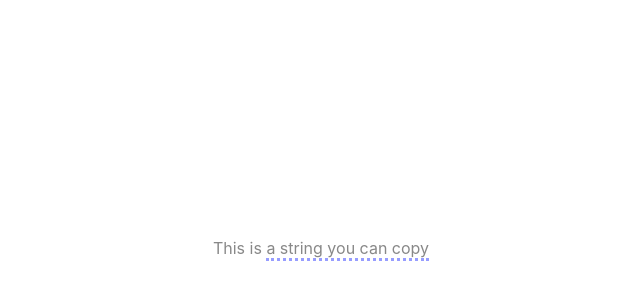
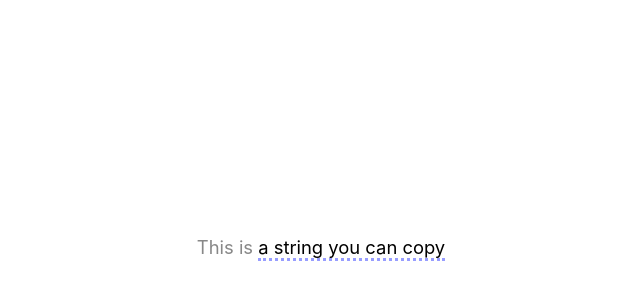
Before and after one commit to alextrieu/clipboardAPI, a React (Vite) app: page / in a window 1280 px wide. Shown: the part 152-452 px from the top of the page, without its empty margins (319-959 px from the left). Built offline with nearby package versions, Linux system fonts and the light colour scheme.

Commit message:
refactored code

```diff
--- a/index.html
+++ b/index.html
@@ -3,6 +3,7 @@
   <head>
     <meta charset="UTF-8" />
     <link rel="icon" type="image/svg+xml" href="/vite.svg" />
+    <link rel="stylesheet" href="https://cdnjs.cloudflare.com/ajax/libs/animate.css/4.1.1/animate.min.css"/>
     <meta name="viewport" content="width=device-width, initial-scale=1.0" />
     <title>Vite + React</title>
   </head>
--- a/src/App.css
+++ b/src/App.css
@@ -1,30 +1,59 @@
 #root {
   max-width: 1280px;
   margin: 0 auto;
-  padding: 2rem;
+  padding: 5rem;
   text-align: center;
 }
 
 .text-container {
   color: #888;
   position: relative;
+  width: 500px;
 }
 
-.copy-button {
+/* .copy-button {
   border-bottom: 3px dotted #646cffaa;
   text-decoration: none;
   cursor: pointer;
 }
 
-.copy-popup {
-  position: absolute;
-  bottom: 10px;
-  right: -20px;
-  border: 1px solid white;
-  padding: 2px;
-  display: none;
-}
+
 
 .copy-button:hover + .copy-popup {
   display: block;
+} */
+
+.copy-button {
+  outline: none;
+  border: none;
+  background-color: transparent;
+  padding: 0;
+  font-family: Inter, system-ui, Avenir, Helvetica, Arial, sans-serif;
+  border-bottom: 3px dotted #646cffaa;
+  cursor: pointer;
 }
+
+/* .copy-popup {
+  position: absolute;
+  top: -23px;
+  left: 100px;
+  border: 1px solid white;
+  padding: 0px 5px 0px 5px;
+  min-width: 100px;
+  width: 200px;
+} */
+
+.copy-popup {
+  position: absolute;
+  bottom: 25px;
+  left: 300px;
+  border: 1px solid white;
+  border-radius: 5px;
+  padding: 0px 5px 0px 5px;
+  background-color: white;
+  color: black;
+}
+
+span, .copy-button {
+  font-size: 1.15rem;
+}
--- a/src/App.jsx
+++ b/src/App.jsx
@@ -1,42 +1,46 @@
-import React, { useEffect, useState } from 'react'
+import React, { useState, useRef } from 'react'
 import './App.css'
 
 function App() {
 
   const [message, setMessage] = useState('Click to copy');
+  const [isHovered, setIsHovered] = useState(false);
+  const timeoutRef = useRef();
 
-  function handleClick() {
-    setMessage('✓ Copied to clipboard');
+  function handleClick(e) {
+    const btnVal = e.target.value;
+    try {
+      navigator.clipboard.writeText(btnVal);
+      setMessage('✓ Copied to clipboard');
+      onMouseEnter();
+    } catch (err) {
+      console.error('Could not write to clipboard', err);
+    }
   }
 
-  useEffect(() => {
-    const copyButton = document.querySelector('.copy-button');
-    if (copyButton) {
-      copyButton.addEventListener('click', async () => {
-        try {
-          await navigator.clipboard.writeText(copyButton.innerHTML);
-        } catch (err) {
-          console.error('Could not write to clipboard', err);
-        }
-      });
-    }
+  function onMouseEnter() {
+    clearTimeout(timeoutRef.current);
+    setIsHovered(true);
+    timeoutRef.current = setTimeout(() => {
+      setIsHovered(false);
+    }, 3000);
+  }
 
-    return () => {
-      if (copyButton) {
-        copyButton.removeEventListener('click', async () => {});
-      }
-    };
-  }, []);
-
-
+  function onMouseLeave() {
+    clearTimeout(timeoutRef.current);
+    setIsHovered(false);
+    timeoutRef.current = setTimeout(() => {
+      setMessage('');
+    }, 3000);
+  }
 
 
   return (
     <div className="App">
       <div className="text-container">
         <span>This is </span>
-        <span className='copy-button' onClick={handleClick}>a string you can copy</span>
-        <p className='copy-popup'>{message}</p>
+        <button className='copy-button' value ="a string you can copy" onClick={handleClick} onMouseEnter={onMouseEnter} onMouseLeave={onMouseLeave}>a string you can copy</button>
+        {isHovered ? <span className={`copy-popup animate__animated animate__heartBeat`}>{message}</span> : (message !== '' ? <span className={`copy-popup animate__animated animate__fadeOut`}>{message}</span> : null)}
       </div>
     </div>
   )
--- a/src/index.css
+++ b/src/index.css
@@ -36,24 +36,6 @@ h1 {
   line-height: 1.1;
 }
 
-button {
-  border-radius: 8px;
-  border: 1px solid transparent;
-  padding: 0.6em 1.2em;
-  font-size: 1em;
-  font-weight: 500;
-  font-family: inherit;
-  background-color: #1a1a1a;
-  cursor: pointer;
-  transition: border-color 0.25s;
-}
-button:hover {
-  border-color: #646cff;
-}
-button:focus,
-button:focus-visible {
-  outline: 4px auto -webkit-focus-ring-color;
-}
 
 @media (prefers-color-scheme: light) {
   :root {
```
